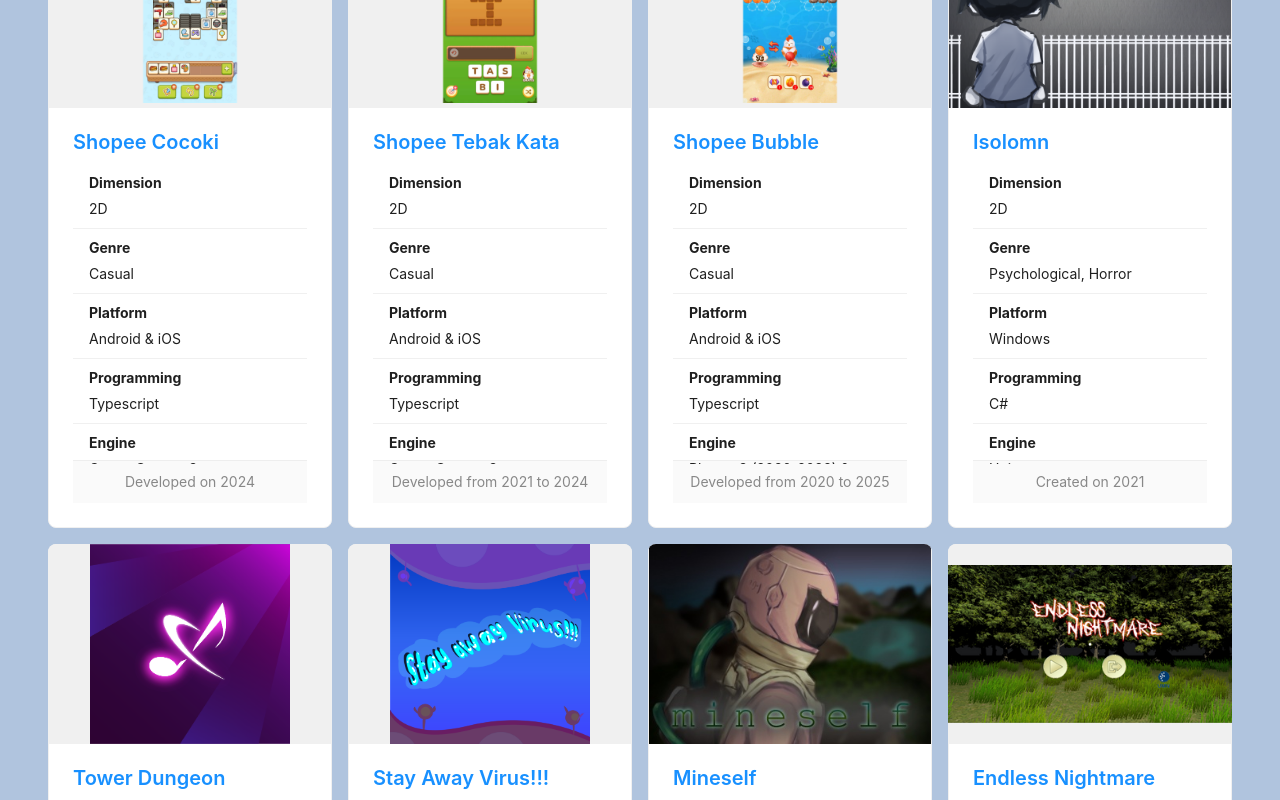
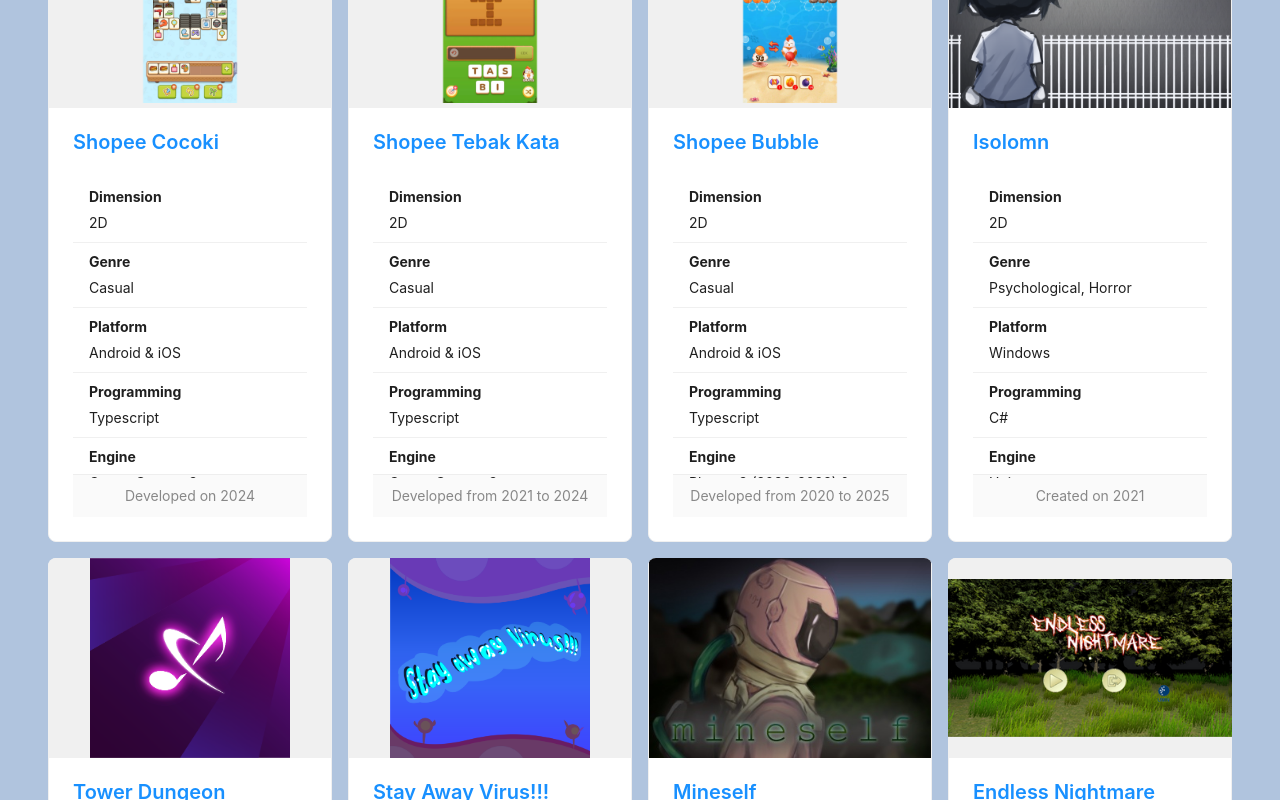
Before and after one commit to lieahau/lieahau.github.io, a React (Vite) app: page / in a window 1280 px wide. Shown: the part 7640-8440 px from the top of the page. Built offline with nearby package versions, Linux system fonts and the light colour scheme.

Commit message:
add cocos dev tool portfolio

```diff
--- a/src/components/CardTitle.tsx
+++ b/src/components/CardTitle.tsx
@@ -9,7 +9,7 @@
 const { Title, Link } = Typography;
 
 const CardTitle: React.FC<CardTitleProps> = ({ title, link }) => {
-  return link ? (
+  return link && link !== "" ? (
     <Link href={link} target="_blank" className="card-title-link">
       <Title
         level={4}
--- a/src/components/PortfolioList.tsx
+++ b/src/components/PortfolioList.tsx
@@ -1,12 +1,13 @@
 import { Card, Col, Row, Typography, List, Image } from "antd";
 import { PortfolioItem } from "../interface.ts";
 import "./../styles/portfolio.css";
+import CardTitle from "./CardTitle.tsx";
 
 export interface PortfolioListProps {
   data: PortfolioItem[];
 }
 
-const { Title, Link, Text } = Typography;
+const { Link, Text } = Typography;
 
 const PortfolioList: React.FC<PortfolioListProps> = ({ data }) => {
   return (
@@ -30,14 +31,11 @@
             }
           >
             <Card.Meta
-              title={
-                <Link href={item.link} target="_blank" className="portfolio-title-link">
-                  <Title level={4}  className="portfolio-title" style={{ margin: 0, color: "#1890ff", }}>
-                    {item.title}
-                  </Title>
-                </Link>
-              }
               description={
+                <>
+                  <div className="portfolio-title">
+                    <CardTitle title={item.title} link={item.link} />
+                  </div>
                   <List
                     size="small"
                     className="portfolio-details"
@@ -46,17 +44,20 @@
                       <List.Item>
                         <List.Item.Meta
                           title={detail.label}
-                        description={detail.link ? (
+                          description={
+                            detail.link && detail.link !== "" ? (
                               <Link href={detail.link} target="_blank">
                                 {detail.value}
                               </Link>
                             ) : (
                               <Text>{detail.value}</Text>
-                        )}
+                            )
+                          }
                         />
                       </List.Item>
                     )}
                   />
+                </>
               }
             />
             <div className="portfolio-card-footer">{item.year}</div>
--- a/src/data/portfolioData.ts
+++ b/src/data/portfolioData.ts
@@ -221,6 +221,17 @@
 
 export const websitePortfolio: PortfolioItem[] = [
   {
+    title: "Cocos Dev Tool (Internal Plugin)",
+    image: "/assets/featuredimage-cocosdevtool.png",
+    details: [
+      { label: "For", value: "Web Game Development Tool in Cocos Creator 3" },
+      { label: "Position", value: "Front-end Developer" },
+      { label: "Programming", value: "ReactJS" },
+      { label: "Workplace", value: "Shopee", link: "https://shopee.co.id" },
+    ],
+    year: "Developed from 2024 to 2025",
+  },
+  {
     title: "KiriminBuku",
     image: "/assets/featuredimage-kiriminbuku.png",
     link: "https://kiriminbuku.com/",
--- a/src/interface.ts/index.ts
+++ b/src/interface.ts/index.ts
@@ -33,7 +33,7 @@
 export interface PortfolioItem {
   title: string;
   image: string;
-  link: string;
+  link?: string;
   details: PortfolioItemDetail[];
   year: string;
 }
--- a/src/styles/cardTitle.css
+++ b/src/styles/cardTitle.css
@@ -1,11 +1,9 @@
-/* Ensure Ant Design Title respects the color */
 .card-title {
   color: #1890ff !important;
   margin: 0;
   transition: color 0.2s ease-in-out;
 }
 
-  /* Change color on hover */
 .card-title-link:hover .card-title {
-    color: #40a9ff !important; /* Lighter blue when hovered */
+  color: #40a9ff !important;
 }
--- a/src/styles/portfolio.css
+++ b/src/styles/portfolio.css
@@ -20,6 +20,11 @@
   object-fit: cover; /* Ensures images are properly resized */
 }
 
+.portfolio-title {
+  min-height: 50px;
+  max-height: 100px;
+}
+
 /* Set fixed height for details list */
 .portfolio-details {
   min-height: 300px; /* Adjust based on content */
@@ -37,15 +42,3 @@
   border-top: 1px solid #eee;
   background: #fafafa;
 }
-
-/* Ensure Ant Design Title respects the color */
-.portfolio-title {
-  color: #1890ff !important;
-  margin: 0;
-  transition: color 0.2s ease-in-out;
-}
-
-/* Change color on hover */
-.portfolio-title-link:hover .portfolio-title {
-  color: #40a9ff !important; /* Lighter blue when hovered */
-}
```
Also changed, not shown: public/assets/featuredimage-cocosdevtool.png (added), 1 other file (tests, documents, lock files or other folders). Lines whose indentation alone changed are shown as unchanged.
